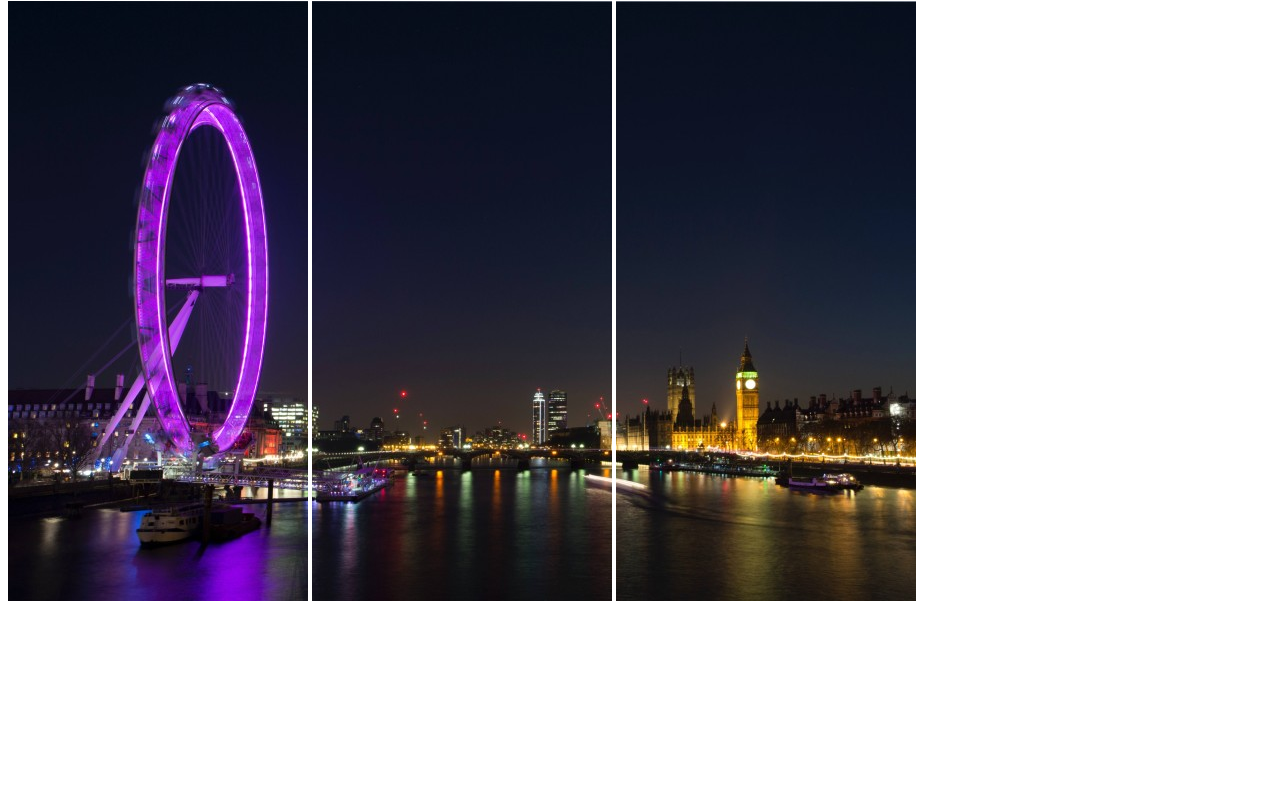
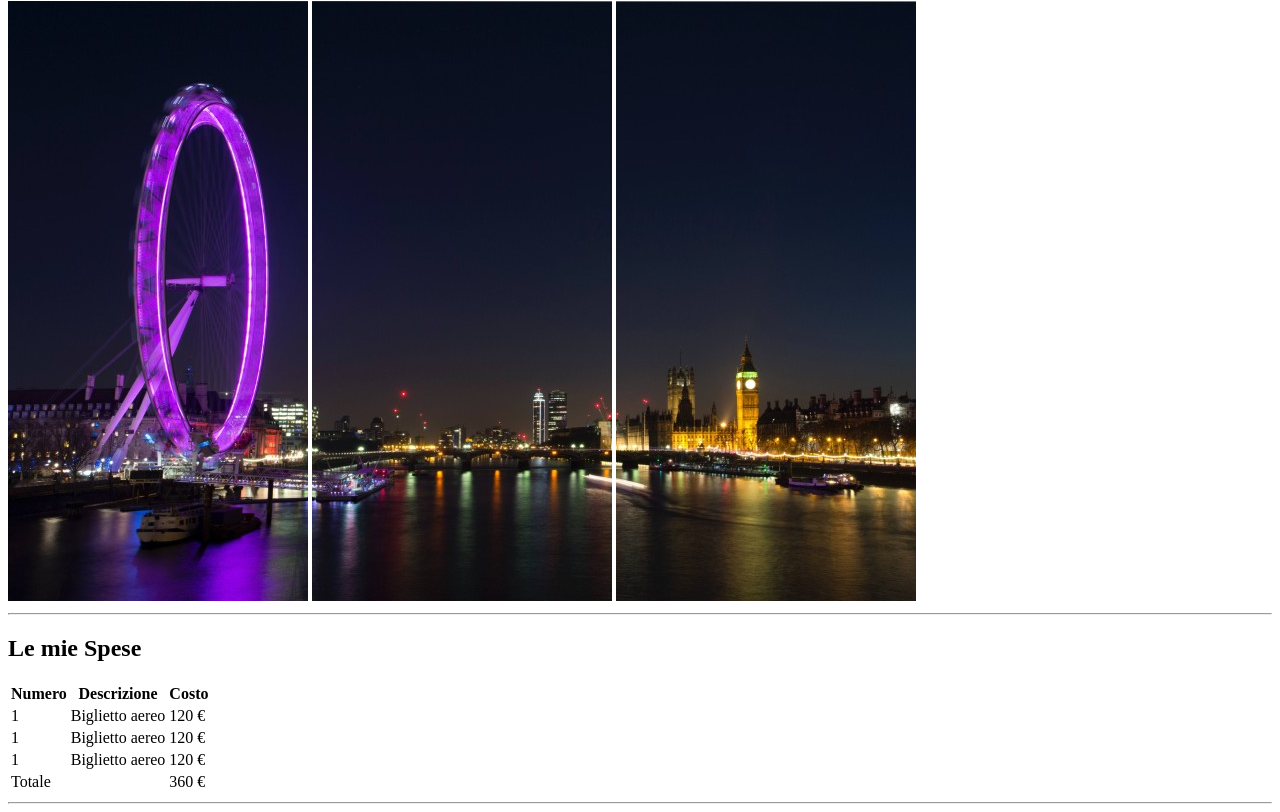
Before and after one commit to AndreaDex/html-london-trip, a plain HTML site: page index.html in a window 1280 px wide. Shown: the part 79-891 px from the top of the page. Before the commit the page ends 800 px from the top, so only its background shows below. Drawn offline with Linux system fonts and the light colour scheme.

Commit message:
Complete section Costs

```diff
--- a/index.html
+++ b/index.html
@@ -14,12 +14,57 @@
             <img src="./img/pexels-bill-emrich-230794-0.jpg" alt="">
             <img src="./img/pexels-bill-emrich-230794-1.jpg" alt="">
             <img src="./img/pexels-bill-emrich-230794-2.jpg" alt="">
+            <hr>
         </div>
     </header>
     <!--/ Title and Image  -->
 
     <!-- Trip info -->
     <main>
+     <!-- Costs -->
+        <section>
+            <h2>Le mie Spese</h2>
+
+            <table>
+
+                <thead>
+                    <tr>
+                        <th>Numero</th>
+                        <th>Descrizione</th>
+                        <th>Costo</th>
+                    </tr>
+                </thead>
+
+                <tbody>
+                    <tr>
+                        <td>1</td>
+                        <td>Biglietto aereo</td>
+                        <td>120 &euro;</td>
+                    </tr>
+                    <tr>
+                        <td>1</td>
+                        <td>Biglietto aereo</td>
+                        <td>120 &euro;</td>
+                    </tr>
+                    <tr>
+                        <td>1</td>
+                        <td>Biglietto aereo</td>
+                        <td>120 &euro;</td>
+                    </tr>
+                </tbody>
+
+                <tfoot>
+                    <tr>
+                        <td>Totale</td>
+                        <td></td>
+                        <td>360 &euro; </td>
+                    </tr>
+                </tfoot>
+            </table>
+
+            <hr>
+        </section>
+     <!-- /Costs -->
 
     </main>
     <!-- /Trip info -->
```
Also changed, not shown: 1 other file.
